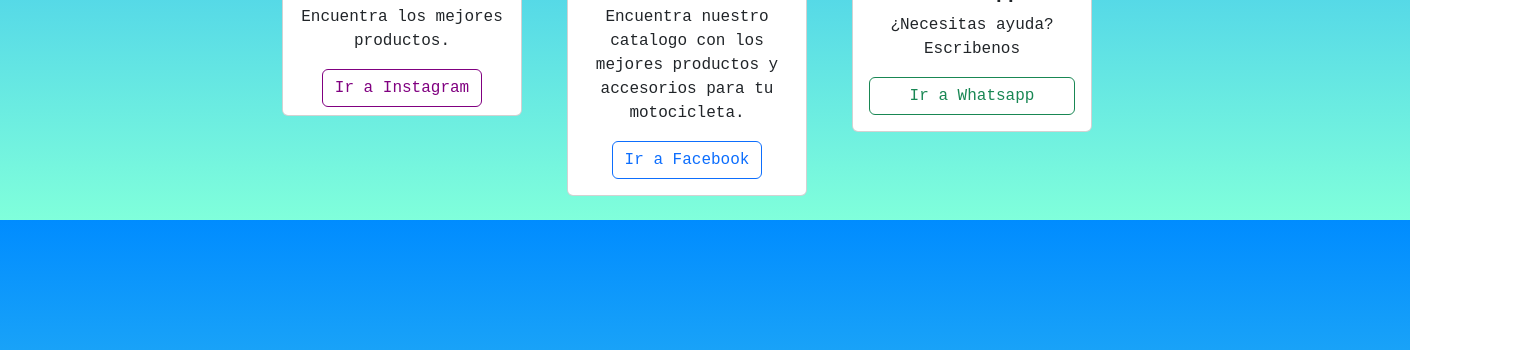
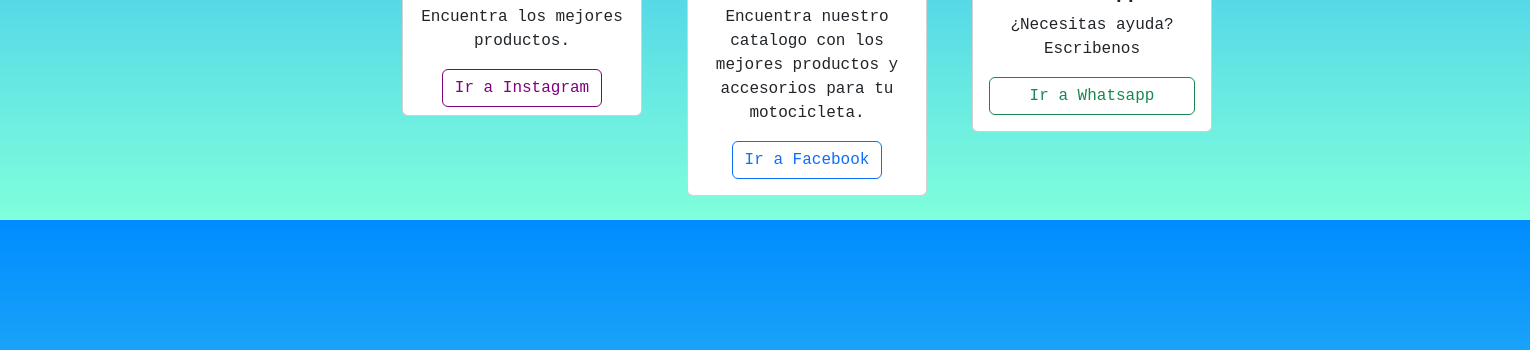
Before and after one commit to visortek/visortek.github.io, a plain HTML site: page index.html in a window 1280 px wide. Shown: the part 450-800 px from the top of the page, 1530 px wide, since content can reach past the window. Drawn offline with nearby package versions, Linux system fonts and the light colour scheme.

Commit message:
Add files via upload

```diff
--- a/style.css
+++ b/style.css
@@ -20,7 +20,7 @@ body{
 
 #second-container{
    position: relative;
-   left: 12.5rem;
+   left: 20rem;
 }
 
 #text {
```
